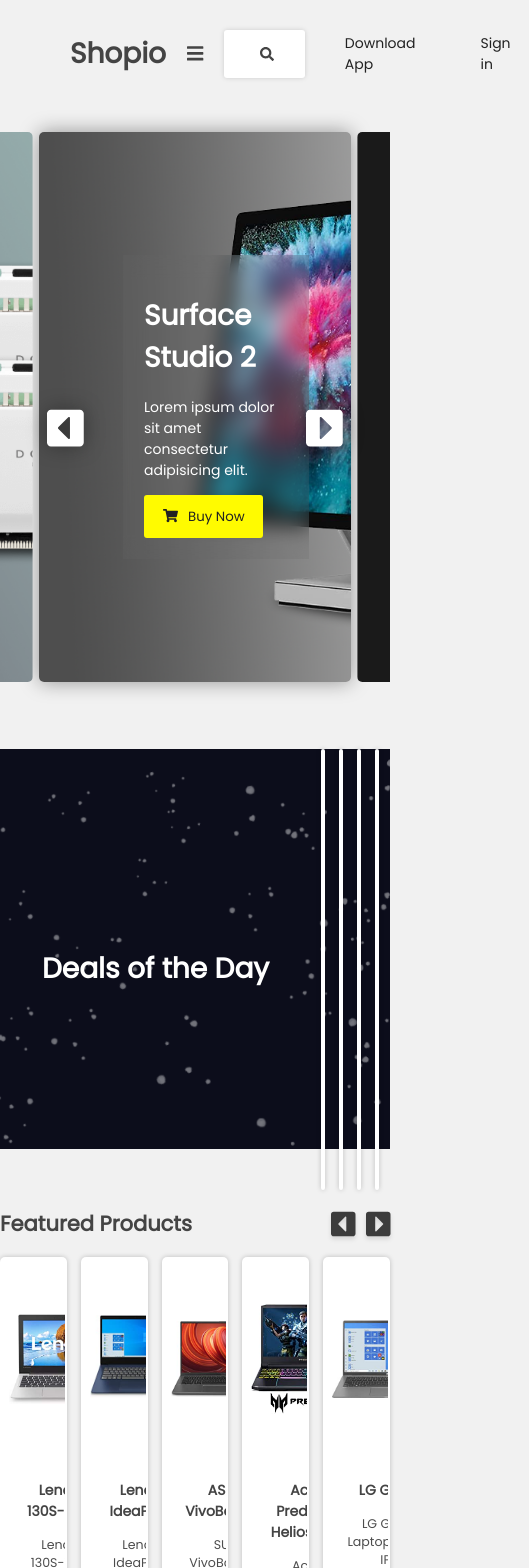
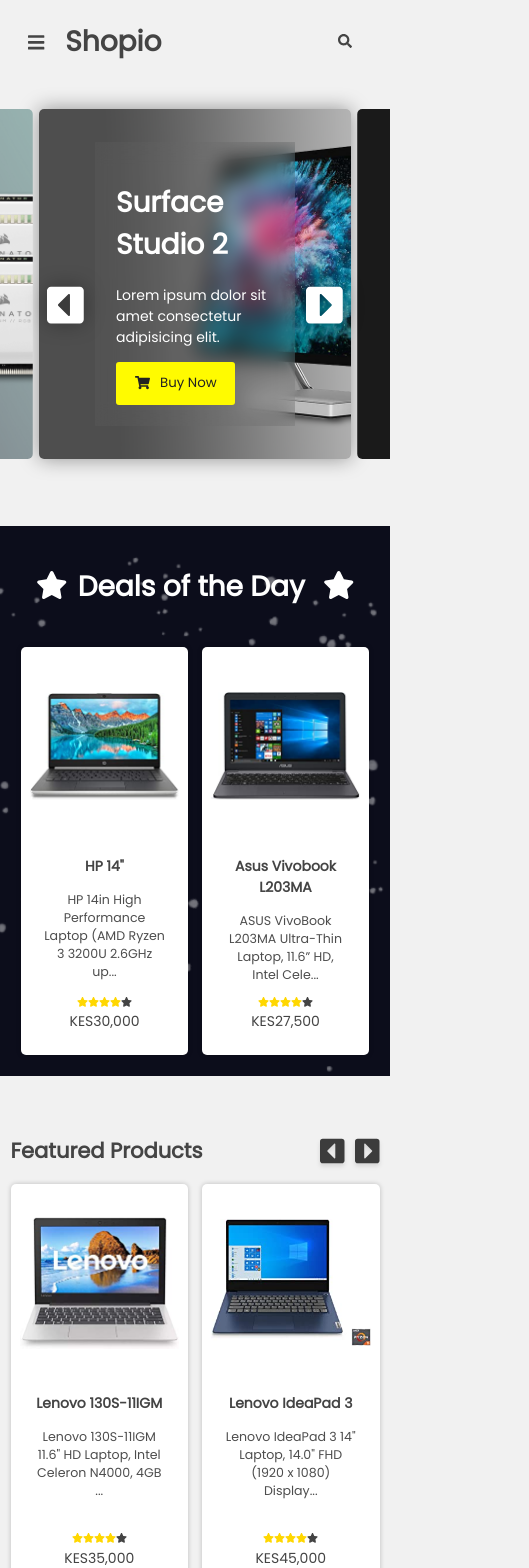
Before and after one commit to KennethMurugu/ecommerce-store, a Vue app: page /#/ in a window 390 px wide. Shown: the top 1568 px of the page, 529 px wide, since content can reach past the window. Built offline with nearby package versions, Linux system fonts and the light colour scheme.

Commit message:
added multiple responsive stylings

```diff
--- a/src/App.vue
+++ b/src/App.vue
@@ -10,7 +10,16 @@
 import PageHeader from './components/PageHeader'
 import ProductDetailsModal from './components/ProductDetailsModal'
 export default {
-  components: { PageHeader, ProductDetailsModal }
+  components: { PageHeader, ProductDetailsModal },
+  mounted() {
+    let body = document.querySelector('body')
+    // Set the initial width on mount
+    this.$store.state.pageWidth = body.clientWidth
+    // Set width onresize
+    body.onresize = () => {
+      this.$store.state.pageWidth = body.clientWidth
+    }
+  }
 }
 </script>
 
--- a/src/components/DealsOfTheDay.vue
+++ b/src/components/DealsOfTheDay.vue
@@ -1,24 +1,21 @@
 <template>
-  <div class="deals-of-the-day">
-    <div class="title pa-3 pl-12">
-      <h1>Deals of the Day</h1>
+  <div class="deals-of-the-day pa-3">
+    <div class="title">
+      <h1>
+        <fa-icon class="mr-3" icon="star"></fa-icon>Deals of the Day
+        <fa-icon class="ml-3" icon="star"></fa-icon>
+      </h1>
     </div>
-    <div class="product-list px-6">
-      <ProductCard
-        v-for="(product, index) in dealProducts"
-        :key="index"
-        :product="product"
-      />
-    </div>
+    <ProductListCarousel :products="dealProducts" :scrollable="false" />
   </div>
 </template>
 
 <script>
-import ProductCard from '../components/ProductCard'
+import ProductListCarousel from '../components/ProductListCarousel'
 
 export default {
   name: 'DealsOfTheDay',
-  components: { ProductCard },
+  components: { ProductListCarousel },
   data() {
     return {
       dealProducts: [
@@ -62,14 +59,15 @@
 
 <style lang="scss" scoped>
 .deals-of-the-day {
-  height: 400px;
+  height: 450px;
   background-image: url('../assets/img/bg-deals-of-the-day.png');
   background-size: cover;
   background-position: center;
   color: #fff;
   display: grid;
-  grid-template-columns: 300px auto;
+  grid-template-columns: 200px auto;
   align-items: center;
+  column-gap: 1rem;
 }
 
 .product-list {
@@ -77,45 +75,14 @@
   grid-template-columns: repeat(4, 1fr);
   column-gap: 1rem;
 }
-// .product {
-//   background-color: #fff;
-//   box-shadow: 0px 0px 15px rgba(0, 0, 0, 0.215);
-//   border-radius: 5px;
-//   overflow: hidden;
-//   color: #444444;
 
-//   .image {
-//     width: 100%;
-//   }
-
-//   .info {
-//     text-align: center;
-
-//     .name {
-//       font-weight: bold;
-//     }
-
-//     .description {
-//       font-size: 0.9em;
-//       color: rgb(77, 77, 77);
-//     }
-//   }
-
-//   .footer {
-//     display: grid;
-//     align-items: center;
-//     grid-template-columns: 1fr 1fr;
-
-//     .ratings .star {
-//       font-size: 0.7em;
-//       &.active {
-//         color: gold;
-//       }
-//     }
-
-//     .price {
-//       text-align: right;
-//     }
-//   }
-// }
+@media screen and (max-width: 500px) {
+  .deals-of-the-day {
+    grid-template-columns: auto;
+    height: 550px;
+  }
+  .title {
+    text-align: center;
+  }
+}
 </style>
--- a/src/components/MainProductsCarousel.vue
+++ b/src/components/MainProductsCarousel.vue
@@ -14,7 +14,7 @@
           prev: index == 4
         }"
       >
-        <div class="product-info pa-6 ml-12">
+        <div class="product-info pa-6">
           <h1 class="title">{{ product.title }}</h1>
           <p class="description">{{ product.description }}</p>
 
@@ -187,12 +187,14 @@
   background-color: rgba(107, 107, 107, 0.199);
   backdrop-filter: blur(10px);
   max-width: 300px;
+  margin-left: 2rem;
 }
 
 .product-container:not(.current) {
   filter: grayscale(85%);
   .product-info {
-    visibility: hidden;
+    // visibility: hidden;
+    display: none;
   }
 }
 
@@ -238,4 +240,18 @@
     transform: translateX(-155%);
   }
 }
+
+@media screen and (max-width: 1000px) {
+  .carousel {
+    height: 400px;
+  }
+  .product-container {
+    height: 350px;
+  }
+}
+@media screen and (max-width: 560px) {
+  .product-info {
+    margin: 0 1rem;
+  }
+}
 </style>
--- a/src/components/PageFooter.vue
+++ b/src/components/PageFooter.vue
@@ -72,4 +72,10 @@
     width: 100%;
   }
 }
+
+@media screen and (max-width: 500px) {
+  .footer {
+    grid-template-columns: 1fr;
+  }
+}
 </style>
--- a/src/components/PageHeader.vue
+++ b/src/components/PageHeader.vue
@@ -1,8 +1,8 @@
 <template>
   <div class="page-header py-6">
     <div class="app-name-container mr-3">
-      <h1 class="app-name my-0 mr-6">Shopio</h1>
-      <fa-icon icon="bars" class="fa-lg"></fa-icon>
+      <fa-icon icon="bars" class="fa-lg mr-6 side-nav-toggle"></fa-icon>
+      <h1 class="app-name my-0">Shopio</h1>
     </div>
     <div class="search-container mx-3 px-6">
       <input
@@ -13,7 +13,16 @@
       <fa-icon icon="search" class="mx-3"></fa-icon>
     </div>
 
+    <div class="search-container-small">
+      <fa-icon icon="search" class="mx-3"></fa-icon>
+    </div>
+
     <div class="action-btns ml-3">
+      <p class="my-0 mr-4 btn light flat">Download App</p>
+      <p class="my-0 ml-4 btn light flat">Sign in</p>
+    </div>
+
+    <div class="action-btns-dropdown">
       <p class="my-0 mr-4 btn light flat">Download App</p>
       <p class="my-0 ml-4 btn light flat">Sign in</p>
     </div>
@@ -31,6 +40,7 @@
 .app-name-container,
 .action-btns,
 .search-container {
+  position: relative;
   display: flex;
   flex-direction: row;
   align-items: center;
@@ -38,7 +48,8 @@
 }
 
 .page-header {
-  margin: 0 5rem;
+  margin-left: 5rem;
+  margin-right: 5rem;
 }
 
 .app-name-container {
@@ -73,4 +84,28 @@
     }
   }
 }
+
+.side-nav-toggle,
+.search-container-small,
+.action-btns-dropdown {
+  display: none;
+}
+
+@media screen and (max-width: 1100px) {
+  .page-header {
+    margin-left: 2rem;
+    margin-right: 2rem;
+  }
+}
+
+@media screen and (max-width: 600px) {
+  .search-container,
+  .action-btns {
+    display: none;
+  }
+  .search-container-small,
+  .side-nav-toggle {
+    display: block;
+  }
+}
 </style>
--- a/src/components/ProductCard.vue
+++ b/src/components/ProductCard.vue
@@ -1,11 +1,15 @@
 <template>
   <div class="product" @click="openProductDetailsModal">
-    <img :src="product.url" :alt="product.name" class="image pa-2" />
+    <div class="product-img-container">
+      <img :src="product.url" :alt="product.name" class="image pa-2" />
+    </div>
     <div class="info py-2 px-6">
-      <p class="name">{{ product.name }}</p>
-      <p class="description">{{ shortDescription(product.description) }}</p>
+      <p class="name mt-0">{{ product.name }}</p>
+      <p class="description mt-0">
+        {{ shortDescription(product.description) }}
+      </p>
     </div>
-    <div class="footer pt-3 px-6 pb-6">
+    <div class="footer px-3 py-6">
       <div class="ratings">
         <fa-icon
           icon="star"
@@ -52,7 +56,7 @@
   overflow: hidden;
   color: #444444;
   display: grid;
-  grid-template-rows: 200px 100px auto;
+  grid-template-rows: 200px 120px auto;
   align-items: flex-start;
   border: 2px solid transparent;
   transition: all 0.2s ease;
@@ -63,10 +67,19 @@
     box-shadow: 0px 3px 15px rgba(0, 0, 0, 0.35);
   }
 
-  .image {
+  // .image {
+  //   width: 100%;
+  //   max-height: 200px;
+  //   align-self: center;
+  // }
+  .product-img-container {
+    text-align: center;
     width: 100%;
-    max-height: 200px;
     align-self: center;
+    .image {
+      width: 100%;
+      max-height: 200px;
+    }
   }
 
   .info {
@@ -99,4 +112,15 @@
     }
   }
 }
+
+@media screen and (max-width: 900px) {
+  .product .footer {
+    grid-template-columns: 1fr;
+
+    .ratings,
+    .price {
+      text-align: center;
+    }
+  }
+}
 </style>
--- a/src/components/ProductDetailsModal.vue
+++ b/src/components/ProductDetailsModal.vue
@@ -58,6 +58,7 @@
   display: flex;
   justify-content: center;
   align-items: center;
+  z-index: 9999;
 }
 
 .modal-body {
@@ -72,6 +73,7 @@
   grid-template-columns: 300px auto;
   column-gap: 2rem;
   animation: modalBodyEnter 0.75s ease forwards;
+  overflow-y: auto;
 }
 
 .product-image-container {
--- a/src/components/ProductListCarousel.vue
+++ b/src/components/ProductListCarousel.vue
@@ -1,8 +1,8 @@
 <template>
-  <div class="product-list-carousel mx-auto">
-    <div class="header">
+  <div class="product-list-carousel mx-auto px-3">
+    <div class="header" v-if="title">
       <h2 class="title">{{ title }}</h2>
-      <div class="action-btns">
+      <div class="action-btns" v-if="scrollable">
         <span @click="prev" class="carousel-btn prev mr-3">
           <fa-icon icon="caret-square-left" class="icon fa-lg"></fa-icon>
         </span>
@@ -12,13 +12,24 @@
         </span>
       </div>
     </div>
-    <transition-group tag="div" class="product-list" name="product-list">
+    <!-- <transition-group
+      tag="div"
+      class="product-list"
+      name="product-list"
+      :style="`grid-template-columns: repeat(${numtoshow}, 1fr);`"
+    >
+      <ProductCard v-for="(product, index) in productsSlice" :key="index + 1" :product="product" />
+    </transition-group>-->
+    <div
+      class="product-list"
+      :style="`grid-template-columns: repeat(${numtoshow}, 1fr);`"
+    >
       <ProductCard
         v-for="(product, index) in productsSlice"
         :key="index + 1"
         :product="product"
       />
-    </transition-group>
+    </div>
   </div>
 </template>
 
@@ -33,11 +44,11 @@
       type: Array,
       default: () => []
     },
-    title: String,
-    numtoshow: {
-      type: Number,
-      default: 5
-    }
+    scrollable: {
+      type: Boolean,
+      default: true
+    },
+    title: String
   },
   computed: {
     productsSlice() {
@@ -45,11 +56,24 @@
         this.currentIndex,
         this.currentIndex + this.numtoshow
       )
+    },
+    pageWidth() {
+      return this.$store.state.pageWidth
+    }
+  },
+  watch: {
+    pageWidth(newWidth) {
+      if (newWidth >= 1000) this.numtoshow = 5
+      else if (newWidth > 800) this.numtoshow = 4
+      else if (newWidth > 600) this.numtoshow = 3
+      else if (newWidth > 350) this.numtoshow = 2
+      else this.numtoshow = 1
     }
   },
   data() {
     return {
-      currentIndex: 0
+      currentIndex: 0,
+      numtoshow: 5
     }
   },
   methods: {
--- a/src/store/index.js
+++ b/src/store/index.js
@@ -5,6 +5,7 @@
 
 export default new Vuex.Store({
   state: {
+    pageWidth: 99999,
     productDetailsModal: {
       product: {}
     },
```
